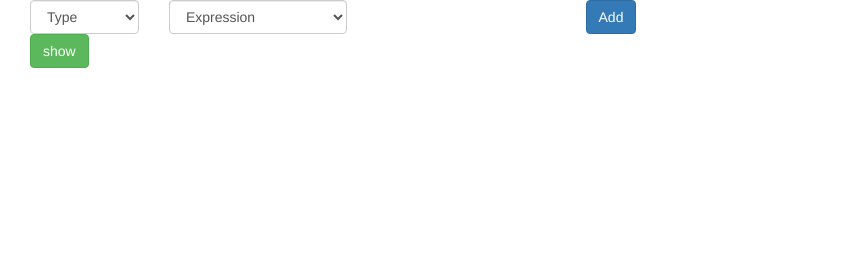
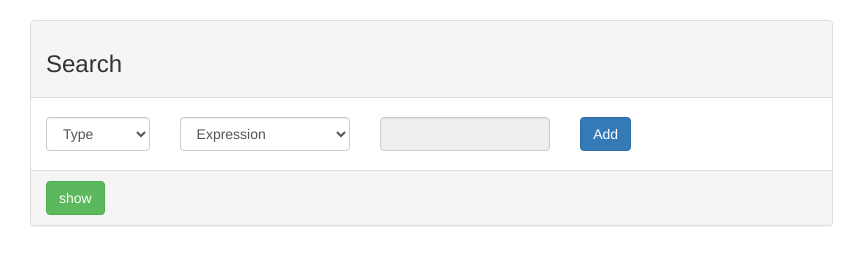
Before and after one commit to alonch/search, a plain HTML site: page app/index.html in a window 1280 px wide. Shown: the whole page, without its empty margins (0-866 px from the left). Drawn offline with nearby package versions, Linux system fonts and the light colour scheme.

Commit message:
add planel

```diff
--- a/app/app.js
+++ b/app/app.js
@@ -4,7 +4,7 @@
     app.controller("searchController", function($scope){
         $scope.types = {'Name':'text', 'Last':'text', 'Date':'date', 'Price':'number'};
         $scope.expressions = ['>', '<', '=', '>=', '<=', '!='];
-        $scope.constrains = [];
+        $scope.constrains = [{}];
         $scope.add = function(){
             $scope.constrains.push({});
         }
@@ -14,6 +14,5 @@
         $scope.show = function(){
             console.log($scope.constrains);
         }
-        $scope.add();
     });
 })();
--- a/app/index.html
+++ b/app/index.html
@@ -6,37 +6,60 @@
     <meta name="description" content="">
     <meta name="viewport" content="width=device-width, initial-scale=1">
     <link rel="stylesheet" href="https://maxcdn.bootstrapcdn.com/bootstrap/3.3.4/css/bootstrap.min.css">
+    <style>
+        .row{
+            margin-bottom: 4px;
+            margin-top: 4px;
+        }
+    </style>
 </head>
 <body ng-app="core">
-<div class="container-fluid">
-    <div ng-controller="searchController" class="col-sm-8">
-        <div class="row" ng-repeat="constrain in constrains">
+<div class="container-fluid" style="padding-top: 20px;">
+    <search></search>
+    <div class="col-sm-8">
+        <div ng-controller="searchController" class="panel panel-default">
+
+            <div class="panel-heading"><h3>Search</h3></div>
+            <div class="panel-body">
+                <div ng-repeat="constrain in constrains" class="row">
                     <div class="col-sm-2">
-                <select class="form-control" ng-model="constrain.type" ng-options="key for (key, value) in types">
+                        <select class="form-control" ng-model="constrain.type"
+                                ng-options="key for (key, value) in types">
                             <option value="">Type</option>
                         </select>
                     </div>
                     <div class="col-sm-3">
-                <select class="form-control" ng-model="constrain.exp" ng-options="expression for expression in expressions">
+                        <select class="form-control" ng-model="constrain.exp"
+                                ng-options="expression for expression in expressions">
                             <option value="">Expression</option>
                         </select>
                     </div>
                     <div class="col-sm-3">
-                <input class="form-control" type="text" ng-model="constrain.value['text']" ng-show="constrain.type == 'text'" >
-                <input class="form-control" type="number" ng-model="constrain.value['number']" ng-show="constrain.type == 'number'" >
-                <input class="form-control" type="date" ng-model="constrain.value['date']" ng-show="constrain.type == 'date'">
+                        <input class="form-control" disabled ng-show="constrain.type == undefined">
+                        <input class="form-control" type="text" ng-model="constrain.value['text']"
+                               ng-show="constrain.type == 'text'">
+                        <input class="form-control" type="number" ng-model="constrain.value['number']"
+                               ng-show="constrain.type == 'number'">
+                        <input class="form-control" type="date" ng-model="constrain.value['date']"
+                               ng-show="constrain.type == 'date'">
                     </div>
                     <div class="col-sm-4">
-                <button class="btn btn-danger" ng-click="remove($index)" ng-show="constrains.length > 1">Remove</button>
+                        <button class="btn btn-danger" ng-click="remove($index)" ng-show="constrains.length > 1">Remove
+                        </button>
                         <button class="btn btn-primary" ng-click="add()" ng-show="$last">Add</button>
                     </div>
                 </div>
+
+            </div>
+            <div class="panel-footer">
                 <button class="btn btn-success" ng-click="show()">show</button>
+            </div>
         </div>
     </div>
     <script src="https://ajax.googleapis.com/ajax/libs/jquery/2.1.3/jquery.min.js"></script>
     <script src="https://maxcdn.bootstrapcdn.com/bootstrap/3.3.4/js/bootstrap.min.js"></script>
     <script src="https://ajax.googleapis.com/ajax/libs/angularjs/1.3.15/angular.min.js"></script>
     <script src="app.js"></script>
+</div>
 </body>
 </html>
```
Lines whose indentation alone changed are shown as unchanged.
